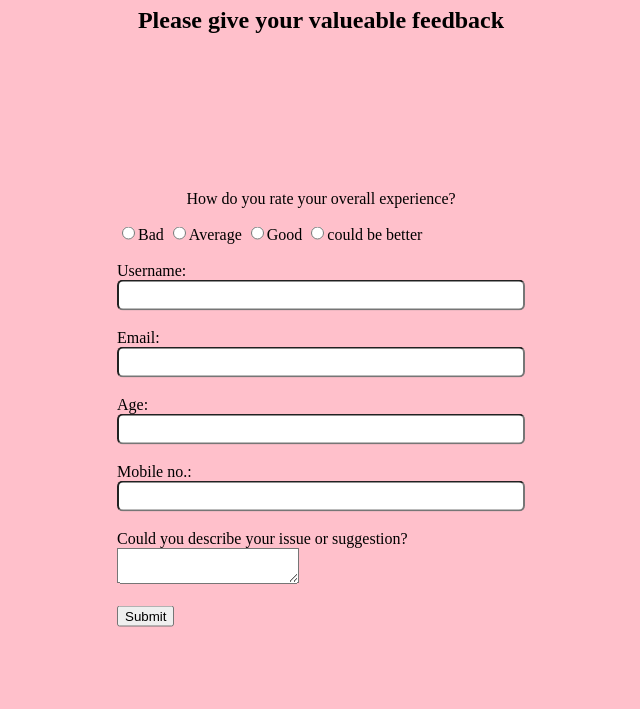
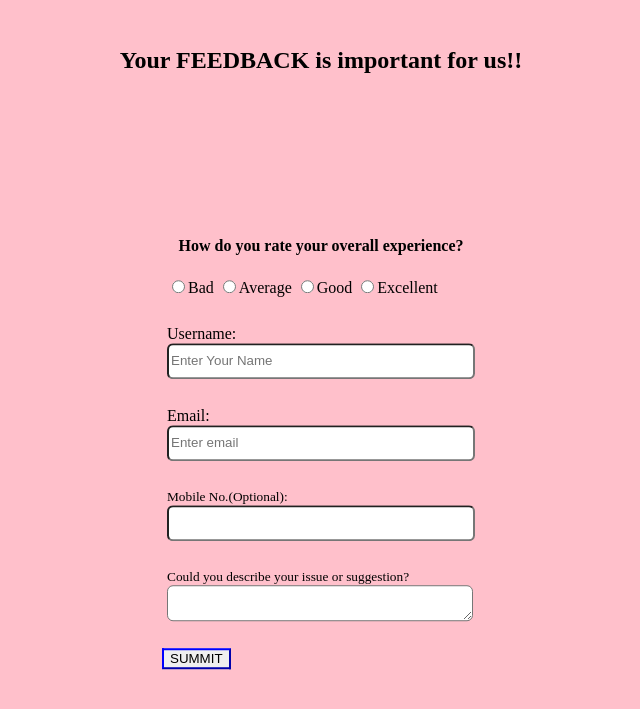
Before and after one commit to VishalPanchal11/mini-project, a PHP site: page /feedback.html in a window 1280 px wide. Shown: the top 709 px of the page, without its empty margins (319-959 px from the left). Run offline with PHP 8.4, Linux system fonts and the light colour scheme.

Commit message:
feedback

```diff
--- a/feedback.css
+++ b/feedback.css
@@ -6,13 +6,15 @@ background-size: cover;
 
 .txt
 {
-width: 400px;
-height: 25px;
+width: 300px;
+height: 30px;
 border-radius: 6px;
+
 
 }
 .form{
-     top:50%;
+
+     top:55%;
     left:50%;
     transform:translate(-50%,-50%);
     position:absolute;
@@ -20,13 +22,25 @@ border-radius: 6px;
     padding-right:200px;
 }
 .heading{
-     top:0%;
+     top:05%;
     left:50%;
     transform:translate(-50%,-50%);
     position:absolute;
 }
 .experience{
     text-align: center;
-    size: 100px;
-    position: ab;
 }
+
+.inputs{
+padding:5px;
+
+}
+.btn{
+    border-color: blue;
+    color: black;
+}
+.btn:hover{
+    border-color: black;
+    color: blue;
+    background-color: aqua;
+}
--- a/feedback.html
+++ b/feedback.html
@@ -8,47 +8,47 @@
     <link rel="stylesheet" href="feedback.css">
 </head>
 <body>
-  <h2 class="heading">Please give your valueable feedback</h2>
+  <section id="formsec">
+  <div><h2 class="heading">Your FEEDBACK is important for us!!</h2></div>
   <br>
   <form action="" method="post">
     <div class="form">
+      <div class="inputs">
+      <div><h4 class="experience">How do you rate your overall experience?</h4></div>
       <div class="exp">
-      <p class="experience">How do you rate your overall experience?</p>
         <input type="radio" name="rate" value="bad">Bad
         <input type="radio" name="rate" value="average">Average
         <input type="radio" name="rate" value="good">Good
-      <input type="radio" name="rate" value="good">could be better
+        <input type="radio" name="rate" value="good">Excellent
+    </div>
   </div>
     <br>
-    <div class="username">
-      <label>Username:</label>
-      <input type="text" name="myusername" class="txt">
+    <div class="inputs">
+      <label for="formtxt">Username:</label>
+      <input type="text" class="txt" id="formtxt" placeholder="Enter Your Name">
     </div>
     <br>
-    <div class="email">
-      <label>Email:</label>
-      <input type="email" name="myemail" class="txt">
+    <div class="inputs">
+      <label for="formemail">Email:</label>
+      <input type="email" class="txt" id="formemail" aria-describedby="emailHelp" placeholder="Enter email">
+      <small id="emailHelp" class="form-text text-muted">
     </div>
     <br>
-    <div class="age">
-      <label>Age:</label>
-      <input type="number" name="myage" class="txt">
+    <div class="inputs">
+      <label for="formtxt">Mobile No.(Optional):</label>
+        <input type="text" class="txt" id="formtxt">
     </div>
     <br>
-    <div class="mobno">
-      <label>Mobile no.:</label>
-      <input type="text" name="mobile no." class="txt">
+    <div class="inputs">
+      <label for="FormTextarea">Could you describe your issue or suggestion?</label>
+     <textarea class="txt" id="FormTextarea" rows="3"></textarea>
     </div>
     <br>
-    <div class="para">
-      <label>Could you describe your issue or suggestion?</label>
-      <textarea class="txtarea"></textarea>
-    </div>
-    <br>
-    <div class="summit">
-      <button type="submit" class="btn">Submit</button>
+    <div class="submit">
+    <button type="submit" class="btn">SUMMIT</button>
   </div>
   </div>
   </form>
+</section>
 </body>
 </html>
```
Lines whose indentation alone changed are shown as unchanged.
